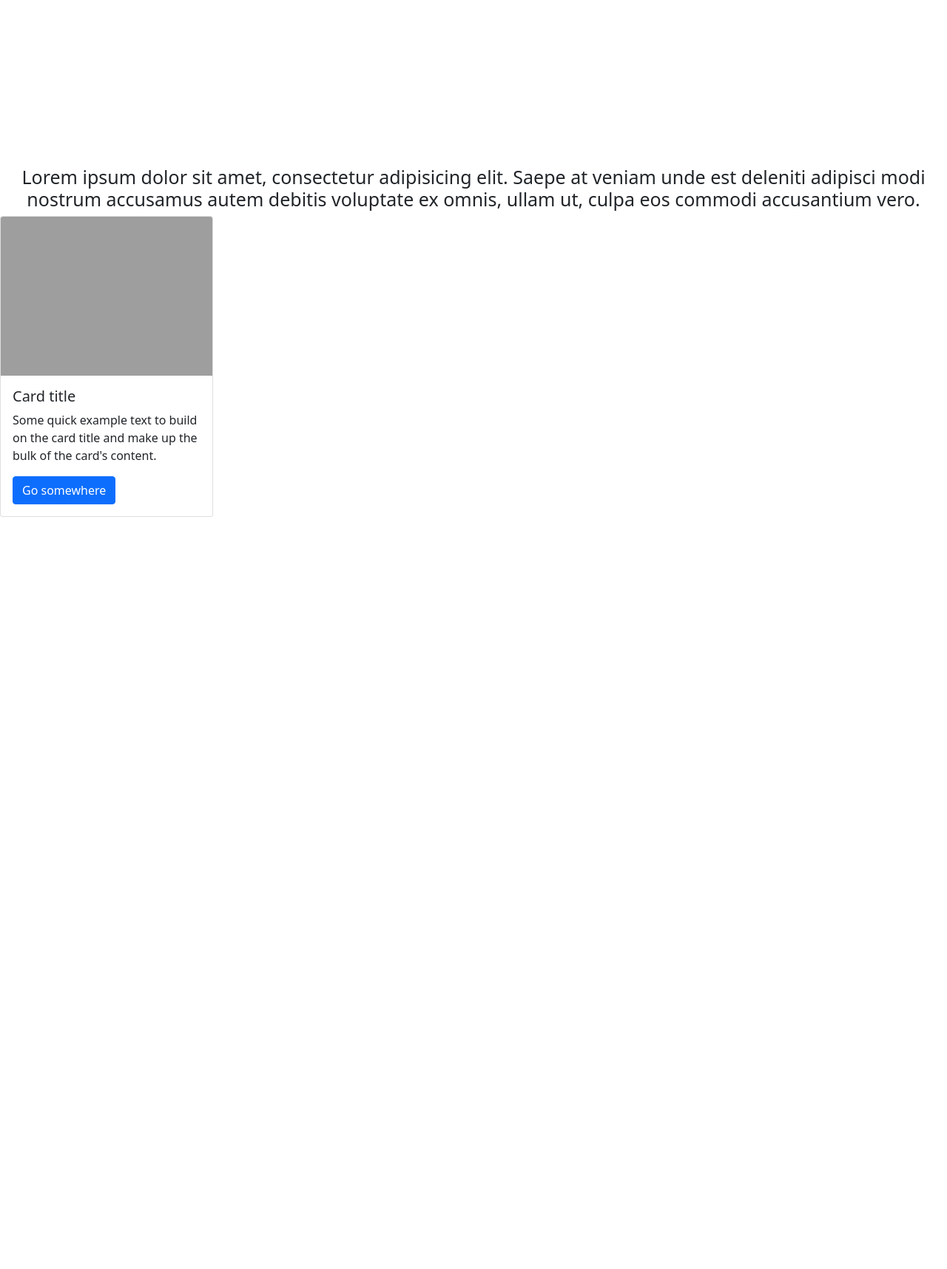
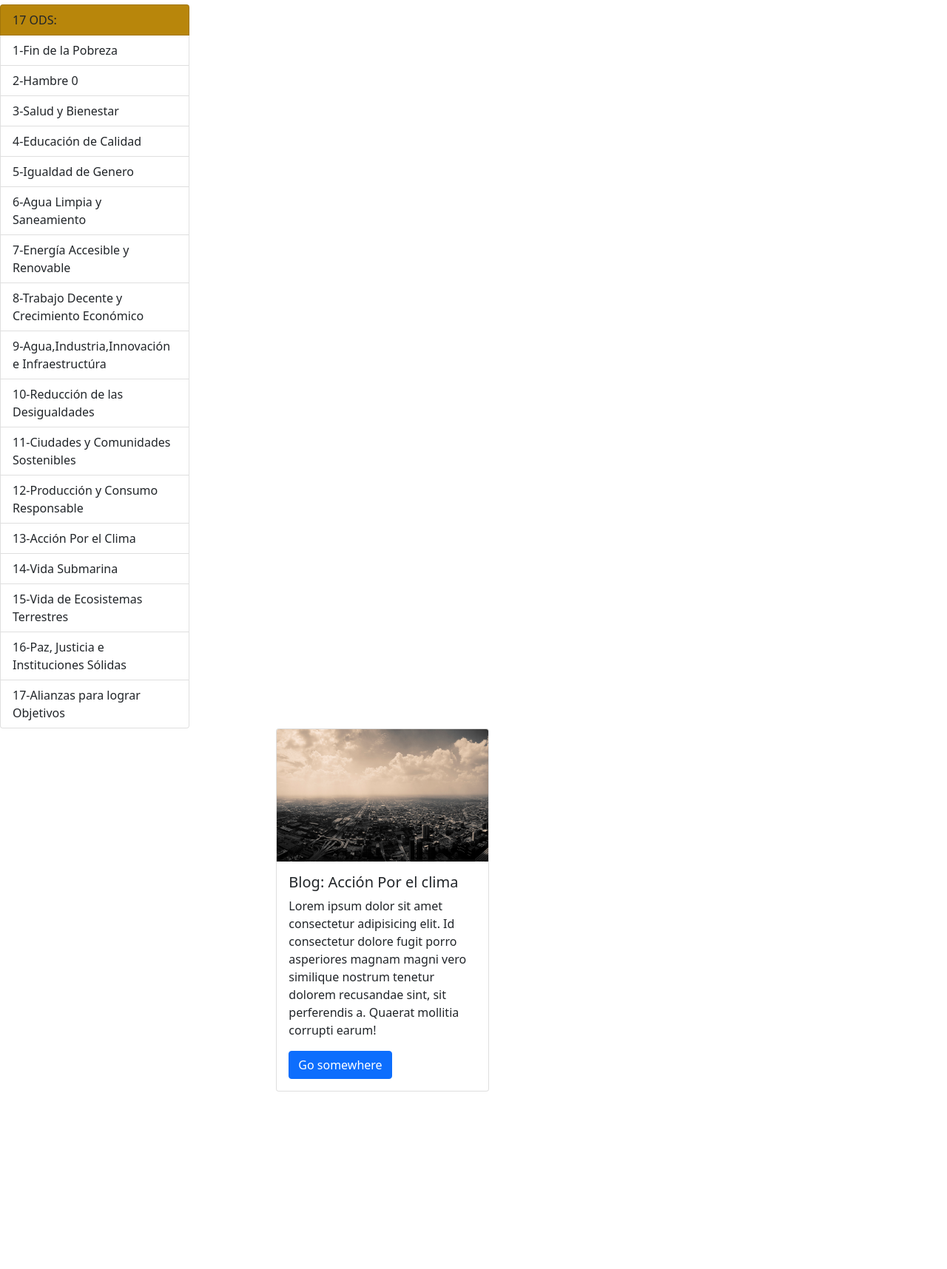
Before and after one commit to Dihue/grupo_13, a Django app: page / in a window 1280 px wide. Shown: the part 56-1772 px from the top of the page at 74% size. Run offline with Django 3.2, Linux system fonts and the light colour scheme; parts of the project's set-up code (start-up, migrations or seed data) failed here and were passed over; grey boxes are pictures that could not be loaded.

Commit message:
cambios en index se agrego barra del costado

```diff
--- a/repositorio/bloggreen/static/base/css/index.css
+++ b/repositorio/bloggreen/static/base/css/index.css
@@ -4,3 +4,11 @@
     margin-top: 20%;
 
 }
+
+#lista_categorias{
+    padding-top: 3%;
+    padding-right:80%;
+}
+#TITULO_ODS{
+    background-color:darkgoldenrod;
+}
--- a/repositorio/bloggreen/templates/index.html
+++ b/repositorio/bloggreen/templates/index.html
@@ -11,17 +11,53 @@ INICIO
 
 {% block content %}
     <div>
-        <h3 id='Primer_Lorem'>Lorem ipsum dolor sit amet, consectetur adipisicing elit. Saepe at veniam unde est deleniti adipisci modi nostrum accusamus autem debitis voluptate ex omnis, ullam ut, culpa eos commodi accusantium vero.</h3>
+        <div>
+            <div class="list-group"id="lista_categorias">
+                <button type="button" class="list-group-item list-group-item-action" id="TITULO_ODS">17 ODS:</button>
+                <button type="button" class="list-group-item list-group-item-action">1-Fin de la Pobreza</button>
+                <button type="button" class="list-group-item list-group-item-action">2-Hambre 0</button>
+                <button type="button" class="list-group-item list-group-item-action">3-Salud y Bienestar</button>
+                <button type="button" class="list-group-item list-group-item-action">4-Educación de Calidad</button>
+                <button type="button" class="list-group-item list-group-item-action">5-Igualdad de Genero</button>
+                <button type="button" class="list-group-item list-group-item-action">6-Agua Limpia y Saneamiento</button>
+                <button type="button" class="list-group-item list-group-item-action">7-Energía Accesible y Renovable</button>
+                <button type="button" class="list-group-item list-group-item-action">8-Trabajo Decente y Crecimiento Económico</button>
+                <button type="button" class="list-group-item list-group-item-action">9-Agua,Industria,Innovación e Infraestructúra</button>
+                <button type="button" class="list-group-item list-group-item-action">10-Reducción de las Desigualdades</button>
+                <button type="button" class="list-group-item list-group-item-action">11-Ciudades y Comunidades Sostenibles</button>
+                <button type="button" class="list-group-item list-group-item-action">12-Producción y Consumo Responsable</button>
+                <button type="button" class="list-group-item list-group-item-action">13-Acción Por el Clima</button>
+                <button type="button" class="list-group-item list-group-item-action">14-Vida Submarina</button>
+                <button type="button" class="list-group-item list-group-item-action">15-Vida de Ecosistemas Terrestres</button>
+                <button type="button" class="list-group-item list-group-item-action">16-Paz, Justicia e Instituciones Sólidas</button>
+                <button type="button" class="list-group-item list-group-item-action">17-Alianzas para lograr Objetivos</button>
                 </div>
-    <div>
+                <div class="d-flex justify-content-center" id= "blog_ciudad">
+                    <div class="col-5" id="blog_ciudad">
                         <div class="card" style="width: 18rem;">
-            <img src="..." class="card-img-top" alt="...">
+                            <img src="{% static 'base/img/ciudad.jpg' %}" class="card-img-top" alt="...">
                             <div class="card-body">
-              <h5 class="card-title">Card title</h5>
-              <p class="card-text">Some quick example text to build on the card title and make up the bulk of the card's content.</p>
+                              <h5 class="card-title">Blog: Acción Por el clima</h5>
+                              <p class="card-text">Lorem ipsum dolor sit amet consectetur adipisicing elit. Id consectetur dolore fugit porro asperiores magnam magni vero similique nostrum tenetur dolorem recusandae sint, sit perferendis a. Quaerat mollitia corrupti earum!</p>
                               <a href="#" class="btn btn-primary">Go somewhere</a>
                             </div>
                           </div>
                     </div>
+                </div>
+
+
+            </div>
+
+
+        </div>
+
+
+
+
+       </div>
+
+        </div>
+
+
 
 {% endblock content %}
```
Also changed, not shown: repositorio/bloggreen/static/base/img/ciudad.jpg (added). Lines whose indentation alone changed are shown as unchanged.
